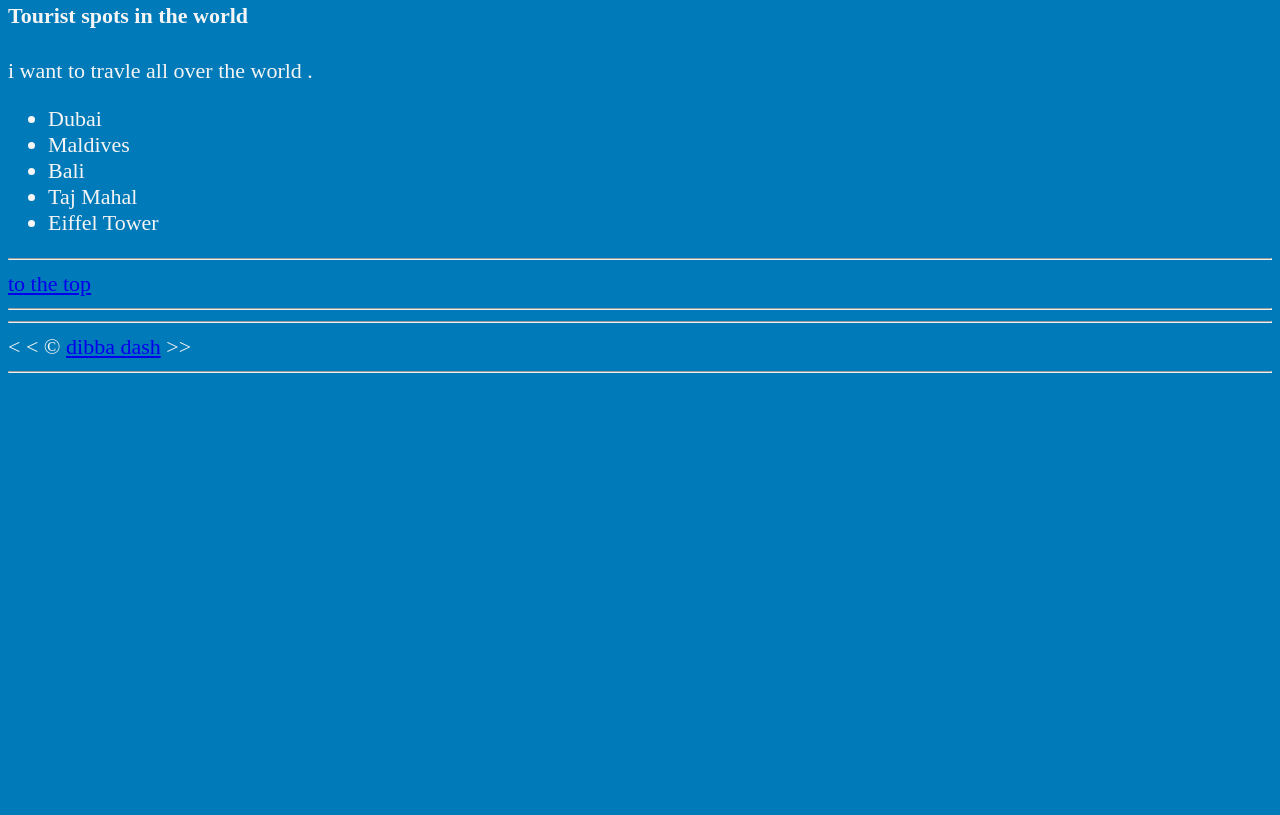
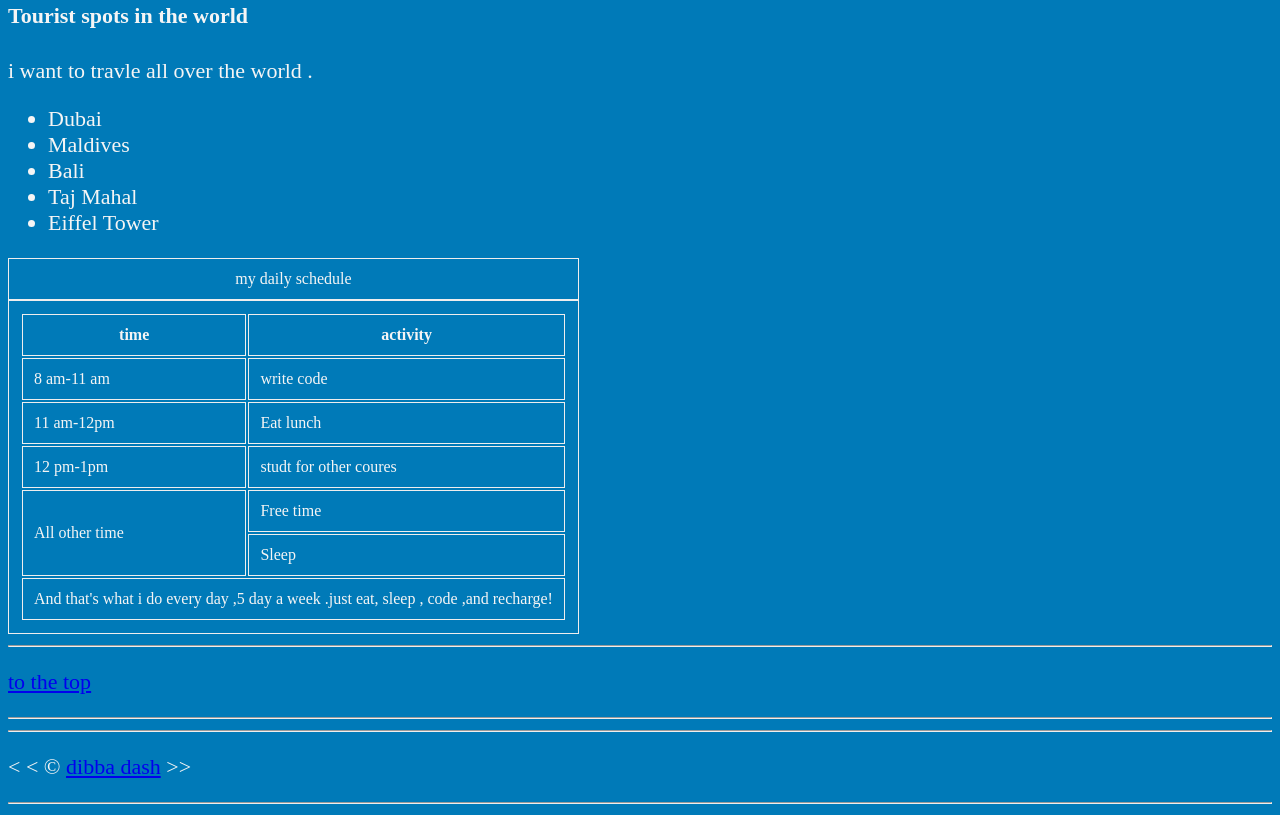
Before and after one commit to dibba-arnob/html, a plain HTML site: page 01_lesson/01_lesson/index.html in a window 1280 px wide. Shown: the part 1238-2053 px from the top of the page. Before the commit the page ends 1622 px from the top, so only its background shows below. Drawn offline with Linux system fonts and the light colour scheme.

Commit message:
aside , table

```diff
--- a/01_lesson/01_lesson/index.html
+++ b/01_lesson/01_lesson/index.html
@@ -6,6 +6,7 @@
     </head>
 
     <body>
+        <header>
 
             <h1>hello world !</h1>
              <p>learn new things</p>
@@ -25,7 +26,10 @@
             </ul>
 
         </nav>
+
+         </header>
         <hr>
+        <main>
         <section id="I want to go">
 
         <h2>where i want to go </h2>
@@ -70,14 +74,61 @@
             </ul>
         </p>
          </section>
+            <table>
+                 <caption>my daily schedule</caption>
+                  <thead>
+                    <tr>
+                         <th>
+                            time
+                         </th>
+                         <th>activity</th>
+                    </tr>
+                </thead>
+                <tbody>
+                  <tr>
+                      <td>
+                         <time datetime="08:00">8 am</time>-<time datetime="11:00">11 am</time>
+                      </td>
+                      <td>write code</td>
+                  </tr>
+                  <tr>
+                      <td>
+                         <time datetime="11:00">11 am</time>-<time datetime="12:00">12pm</time>
+                      </td>
+                      <td>Eat lunch</td>
+                  </tr>
+                  <tr>
+                      <td>
+                         <time datetime="12:00">12 pm</time>-<time datetime="1:00">1pm</time>
+                      </td>
+                      <td>studt for other coures</td>
+                  </tr>
+                  <tr>
+                     <td rowspan="2">
+                         All other time
+                     </td>
+                     <td>Free time</td>
+                  </tr>
+                  <tr>
+                     <td>Sleep</td>
+                  </tr>
+                </tbody>
+                <tfoot>
+                      <tr>  <td colspan="2"> And that's what i do every day ,5 day a week .just eat, sleep , code ,and recharge!</td> </tr>
+                </tfoot>
+            </table>
+        </main>
 
         <hr>
+        <footer>
              <nav>
-            <a href="#">to the top</a>
+                <p><a href="#">to the top</a></p>
              </nav>
+
              <hr>
              <hr>
-        &lt; &lt; &copy; <a href="aboutme.html">dibba dash</a>  &gt;&gt;
+            <p> &lt; &lt; &copy; <a href="aboutme.html">dibba dash</a>  &gt;&gt;</p>
            <hr>
+       </footer>
     </body>
 </html>
--- a/01_lesson/01_lesson/main.css
+++ b/01_lesson/01_lesson/main.css
@@ -6,3 +6,10 @@ body {
     background-color: #007ab8;
     color: whitesmoke;
 }
+
+table,tr,th,td,caption {
+    border:1px solid  #eee;
+    font-family:'Courier New', Courier, monospace
+    border-collapse: collapse;
+    padding: 0.5rem;
+}
```
Lines whose indentation alone changed are shown as unchanged.
